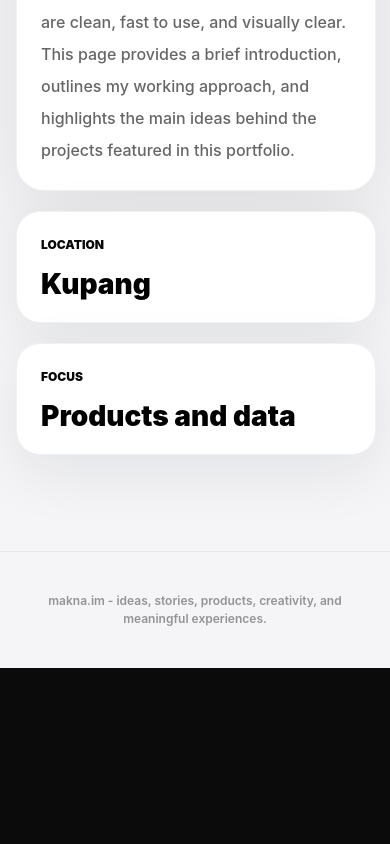
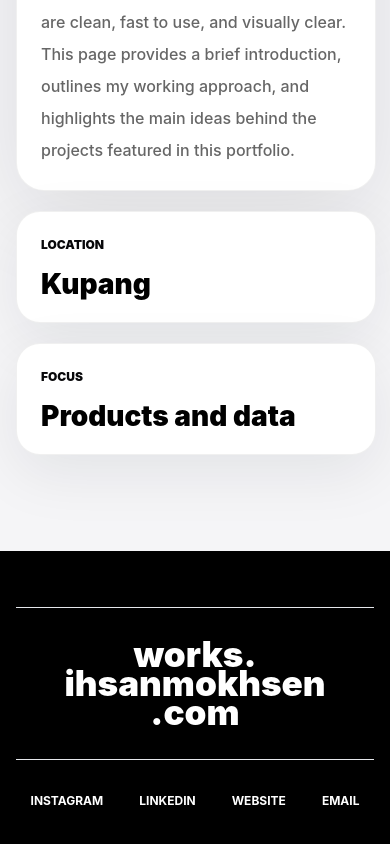
Before and after one commit to ihsanmokhsen/alhakimi, a Next.js app: page /about in a window 390 px wide. Shown: the part 988-1832 px from the top of the page. Before the commit the page ends 1656 px from the top, so only its background shows below. Built offline with nearby package versions, Linux system fonts and the light colour scheme.

Commit message:
Polish mobile footer and CTA

```diff
--- a/components/portfolio/home-shell.tsx
+++ b/components/portfolio/home-shell.tsx
@@ -37,9 +37,11 @@ export function HomeShell({ projects }: HomeShellProps) {
           </Link>
           <Link
             className="inline-flex min-w-44 justify-center rounded-full border border-black/10 bg-white/70 px-7 py-3.5 text-[14px] font-bold text-black shadow-[0_18px_45px_rgba(0,0,0,0.07)] backdrop-blur-xl transition hover:-translate-y-0.5 hover:border-black/18 hover:bg-white"
-            href="#works"
+            href="https://www.instagram.com/rex.orange777/"
+            rel="noreferrer"
+            target="_blank"
           >
-            View Works
+            Let&apos;s Collab
           </Link>
         </div>
       </section>
--- a/components/portfolio/makna-shell.tsx
+++ b/components/portfolio/makna-shell.tsx
@@ -9,6 +9,13 @@ const navItems = [
   { href: "/journal", id: "stories", label: "Stories" },
   { href: "/#works", id: "works", label: "Works" },
   { href: "/about", id: "about", label: "About" }
+] as const;
+
+const footerLinks = [
+  { href: "https://www.instagram.com/rex.orange777/", label: "Instagram" },
+  { href: "https://www.linkedin.com/in/ihsanmokhsen/", label: "LinkedIn" },
+  { href: "https://www.ihsanmokhsen.com/", label: "Website" },
+  { href: "mailto:ihsanmokhsen17@gmail.com", label: "Email" }
 ] as const;
 
 export function MaknaHeader({ active }: MaknaHeaderProps) {
@@ -60,8 +67,29 @@ export function MaknaHeader({ active }: MaknaHeaderProps) {
 
 export function MaknaFooter() {
   return (
-    <footer className="border-t border-black/[0.06] px-4 py-10 text-center text-[12px] font-semibold text-black/40 sm:px-6">
-      makna.im - ideas, stories, products, creativity, and meaningful experiences.
+    <footer className="overflow-hidden bg-black px-4 py-14 text-center text-white sm:px-6 sm:py-20 lg:px-8">
+      <div className="mx-auto max-w-7xl border-y border-white/18 py-8 sm:py-12">
+        <p className="text-[clamp(2.05rem,9vw,10.5rem)] font-black lowercase leading-[0.82] tracking-normal">
+          <span className="block">works.</span>
+          <span className="block">ihsanmokhsen</span>
+          <span className="block">.com</span>
+        </p>
+      </div>
+      <div className="mx-auto mt-8 flex max-w-3xl flex-wrap items-center justify-center gap-x-4 gap-y-3 text-[12px] font-bold uppercase tracking-normal text-white/58 sm:mt-10 sm:gap-x-5 sm:text-[13px]">
+        {footerLinks.map((item, index) => (
+          <div className="flex items-center gap-4 sm:gap-5" key={item.href}>
+            {index > 0 ? <span className="h-1 w-1 rounded-full bg-white/24" /> : null}
+            <a
+              className="transition hover:text-white"
+              href={item.href}
+              rel={item.href.startsWith("http") ? "noreferrer" : undefined}
+              target={item.href.startsWith("http") ? "_blank" : undefined}
+            >
+              {item.label}
+            </a>
+          </div>
+        ))}
+      </div>
     </footer>
   );
 }
--- a/components/portfolio/portfolio-modal.tsx
+++ b/components/portfolio/portfolio-modal.tsx
@@ -37,21 +37,21 @@ export function PortfolioModal({ project, onClose }: PortfolioModalProps) {
   }, [onClose]);
 
   return (
-    <div className="fixed inset-0 z-50 flex items-center justify-center p-4 sm:p-6">
+    <div className="fixed inset-0 z-50 flex items-start justify-center overflow-y-auto overscroll-contain p-3 sm:items-center sm:p-6">
       <div
-        className={`absolute inset-0 bg-black/24 backdrop-blur-sm transition-opacity duration-500 ${
+        className={`fixed inset-0 bg-black/24 backdrop-blur-sm transition-opacity duration-500 ${
           isReady ? "opacity-100" : "opacity-0"
         }`}
       />
       <button
         aria-label="Close project detail"
-        className="absolute inset-0"
+        className="fixed inset-0"
         onClick={onClose}
         type="button"
       />
 
       <section
-        className={`relative w-full max-w-5xl overflow-hidden rounded-[28px] border border-white/70 bg-white shadow-[0_40px_140px_rgba(10,12,20,0.28)] transition-all duration-500 ${
+        className={`relative z-10 my-auto max-h-[calc(100svh-1.5rem)] w-full max-w-5xl overflow-y-auto rounded-[28px] border border-white/70 bg-white shadow-[0_40px_140px_rgba(10,12,20,0.28)] transition-all duration-500 sm:max-h-[calc(100svh-3rem)] ${
           isReady ? "translate-y-0 scale-100 opacity-100" : "translate-y-6 scale-[0.985] opacity-0"
         }`}
       >
@@ -64,7 +64,7 @@ export function PortfolioModal({ project, onClose }: PortfolioModalProps) {
         </button>
 
         <div className="grid md:grid-cols-[1.08fr_0.92fr]">
-          <div className="relative min-h-[360px] overflow-hidden bg-[#edeef2] sm:min-h-[520px]">
+          <div className="relative min-h-[220px] overflow-hidden bg-[#edeef2] sm:min-h-[360px] md:min-h-[520px]">
             <Image
               alt={`${project.title} visual`}
               className="object-cover"
@@ -75,7 +75,7 @@ export function PortfolioModal({ project, onClose }: PortfolioModalProps) {
             />
           </div>
 
-          <div className="flex min-h-[360px] flex-col justify-between p-6 sm:p-8 lg:p-10">
+          <div className="flex min-h-0 flex-col justify-between p-5 sm:min-h-[360px] sm:p-8 lg:p-10">
             <div>
               <div className="flex flex-wrap items-center gap-2">
                 <span className="rounded-full bg-[#2563ff]/10 px-3 py-1.5 text-[12px] font-black uppercase text-[#2563ff]">
@@ -86,22 +86,22 @@ export function PortfolioModal({ project, onClose }: PortfolioModalProps) {
                 </span>
               </div>
 
-              <h2 className="mt-6 text-[42px] font-black leading-none tracking-normal text-black sm:text-[58px]">
+              <h2 className="mt-5 text-[32px] font-black leading-none tracking-normal text-black sm:mt-6 sm:text-[58px]">
                 {project.title}
               </h2>
-              <p className="mt-6 text-[16px] font-medium leading-8 text-black/58 sm:text-[18px]">
+              <p className="mt-5 text-[15px] font-medium leading-7 text-black/58 sm:mt-6 sm:text-[18px] sm:leading-8">
                 {project.description}
               </p>
             </div>
 
-            <div className="mt-10 flex flex-col gap-4 sm:flex-row sm:items-center sm:justify-between">
+            <div className="mt-8 flex flex-col gap-4 sm:mt-10 sm:flex-row sm:items-center sm:justify-between">
               <p className="text-[12px] font-bold uppercase text-black/34">
                 {new Intl.DateTimeFormat("id-ID", {
                   dateStyle: "medium"
                 }).format(project.createdAt)}
               </p>
               <Link
-                className="inline-flex justify-center rounded-full bg-black px-6 py-3 text-[14px] font-black text-white shadow-[0_20px_45px_rgba(0,0,0,0.18)] transition hover:-translate-y-0.5 hover:bg-[#2563ff]"
+                className="inline-flex w-full justify-center rounded-full bg-black px-6 py-3 text-[14px] font-black text-white shadow-[0_20px_45px_rgba(0,0,0,0.18)] transition hover:-translate-y-0.5 hover:bg-[#2563ff] sm:w-auto"
                 href={project.url}
                 rel="noreferrer"
                 target="_blank"
```
